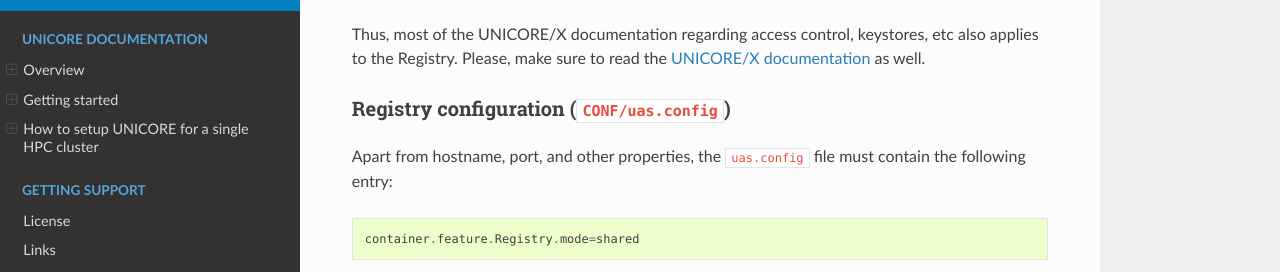
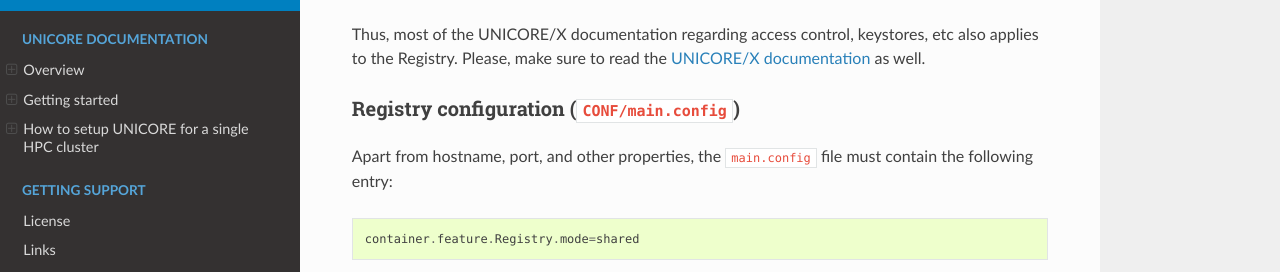
Before and after one commit to UNICORE-EU/unicore-docs, a Sphinx documentation site: the page built from source/admin-docs/registry/index.rst, in a window 1280 px wide and 1400 px high, scrolled down 1219 px. Shown: the part 158-430 px from the top of the window. Built offline with Sphinx 7.4.7 and the Read the Docs theme 3.1.0, drawn with Linux system fonts in a browser that asks for light colours; some of the changed text lies outside the part shown.

Commit message:
replace references to the config file 'uas.config' with the up-to-date 'main.config' (closes #3)

```diff
--- a/source/admin-docs/registry/index.rst
+++ b/source/admin-docs/registry/index.rst
@@ -89,10 +89,10 @@
 as well.
 
 
-Registry configuration (``CONF/uas.config``)
+Registry configuration (``CONF/main.config``)
 ~~~~~~~~~~~~~~~~~~~~~~~~~~~~~~~~~~~~~~~~~~~~
 
-Apart from hostname, port, and other properties, the ``uas.config`` file must contain the
+Apart from hostname, port, and other properties, the ``main.config`` file must contain the
 following entry::
 
  container.feature.Registry.mode=shared
@@ -157,7 +157,7 @@
 ~~~~~~~~~~~~~~~~~~~~~~~
 
 To publish the services in a shared registry, configure the
-address of the registry in ``uas.config``::
+address of the registry in ``main.config``::
 
   # switch on use of external registry
   container.externalregistry.use=true
```
Also changed, not shown: 7 other files.
